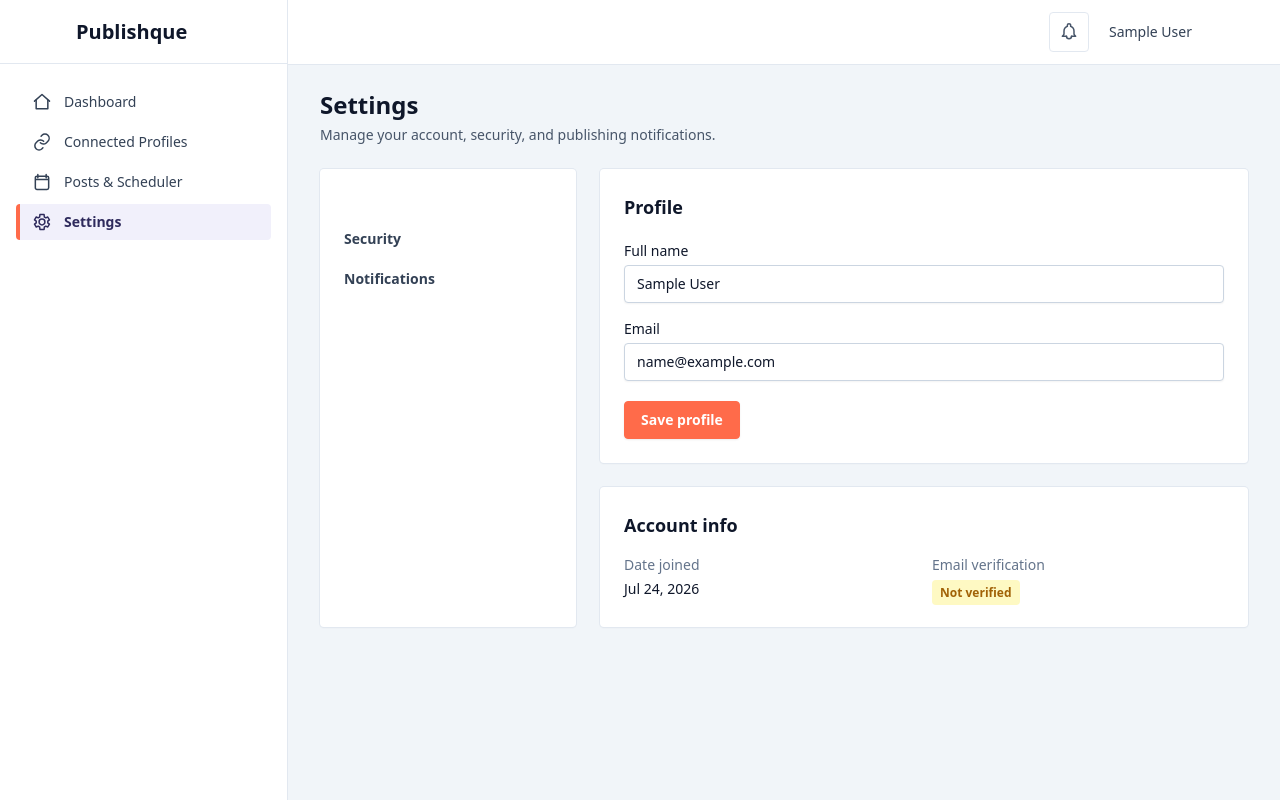
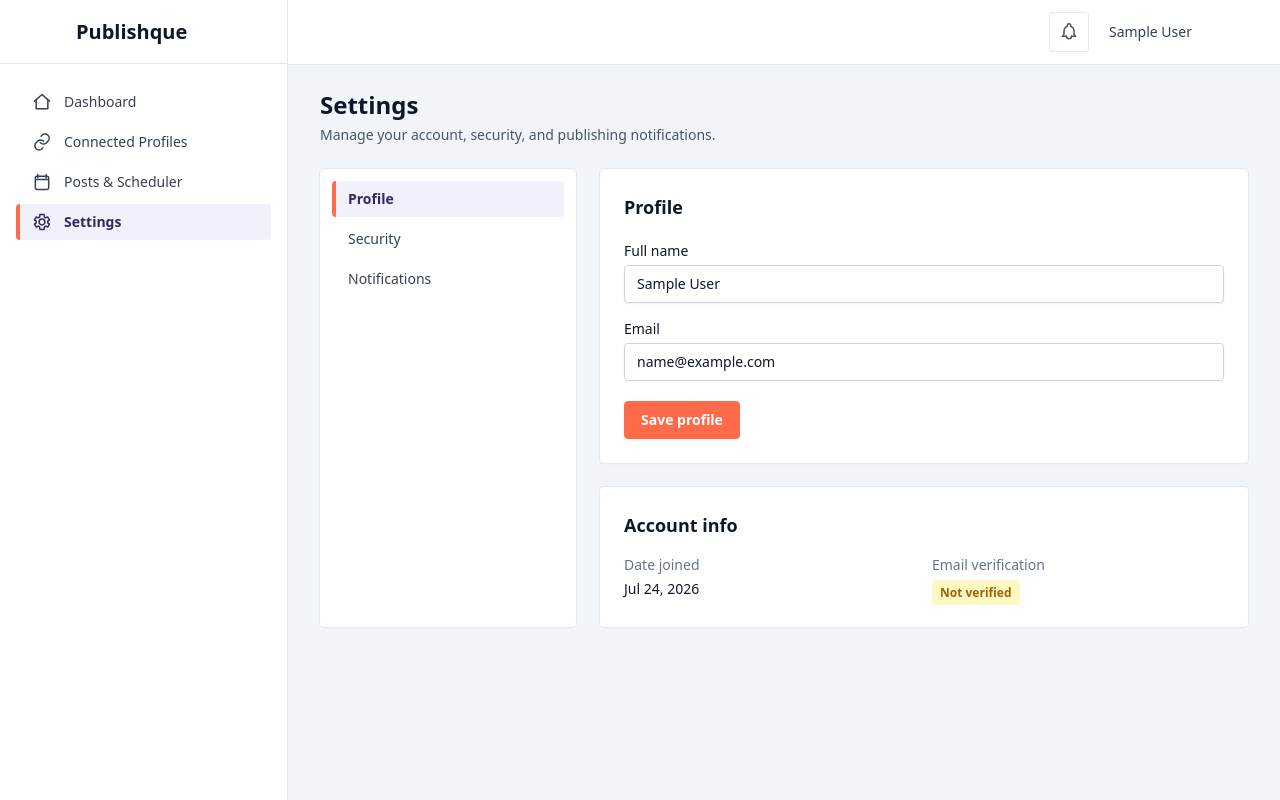
Before and after one commit to manik018/publishque, a Django app: page /settings/profile/ in a window 1280 px wide. Run offline with Django 5.2, Linux system fonts and the light colour scheme; the visitor is signed in with stand-in values (Sample User, id 1); data that the repository does not hold is empty; parts of the project's set-up code (start-up, migrations or seed data) failed here and were passed over; some libraries are stand-ins or nearby versions.

Commit message:
Fix settings subnav active state

```diff
--- a/templates/settings/partials/nav.html
+++ b/templates/settings/partials/nav.html
@@ -1,7 +1,7 @@
 <aside class="rounded bg-white p-3 shadow-sm ring-1 ring-slate-200 lg:w-64">
     <nav class="space-y-1">
-        <a href="{% url 'settings_profile' %}" class="block rounded px-3 py-2 text-sm font-semibold {% if active_settings_section == 'profile' %}bg-primary text-white{% else %}text-slate-700 hover:bg-slate-100{% endif %}">Profile</a>
-        <a href="{% url 'settings_security' %}" class="block rounded px-3 py-2 text-sm font-semibold {% if active_settings_section == 'security' %}bg-primary text-white{% else %}text-slate-700 hover:bg-slate-100{% endif %}">Security</a>
-        <a href="{% url 'settings_notifications' %}" class="block rounded px-3 py-2 text-sm font-semibold {% if active_settings_section == 'notifications' %}bg-primary text-white{% else %}text-slate-700 hover:bg-slate-100{% endif %}">Notifications</a>
+        <a href="{% url 'settings_profile' %}" class="sidebar-link {% if request.path == '/settings/profile/' %}sidebar-link-active{% endif %}">Profile</a>
+        <a href="{% url 'settings_security' %}" class="sidebar-link {% if request.path == '/settings/security/' %}sidebar-link-active{% endif %}">Security</a>
+        <a href="{% url 'settings_notifications' %}" class="sidebar-link {% if request.path == '/settings/notifications/' %}sidebar-link-active{% endif %}">Notifications</a>
     </nav>
 </aside>
```
Also changed, not shown: apps/accounts/tests/test_settings.py (+38 -0 lines).
